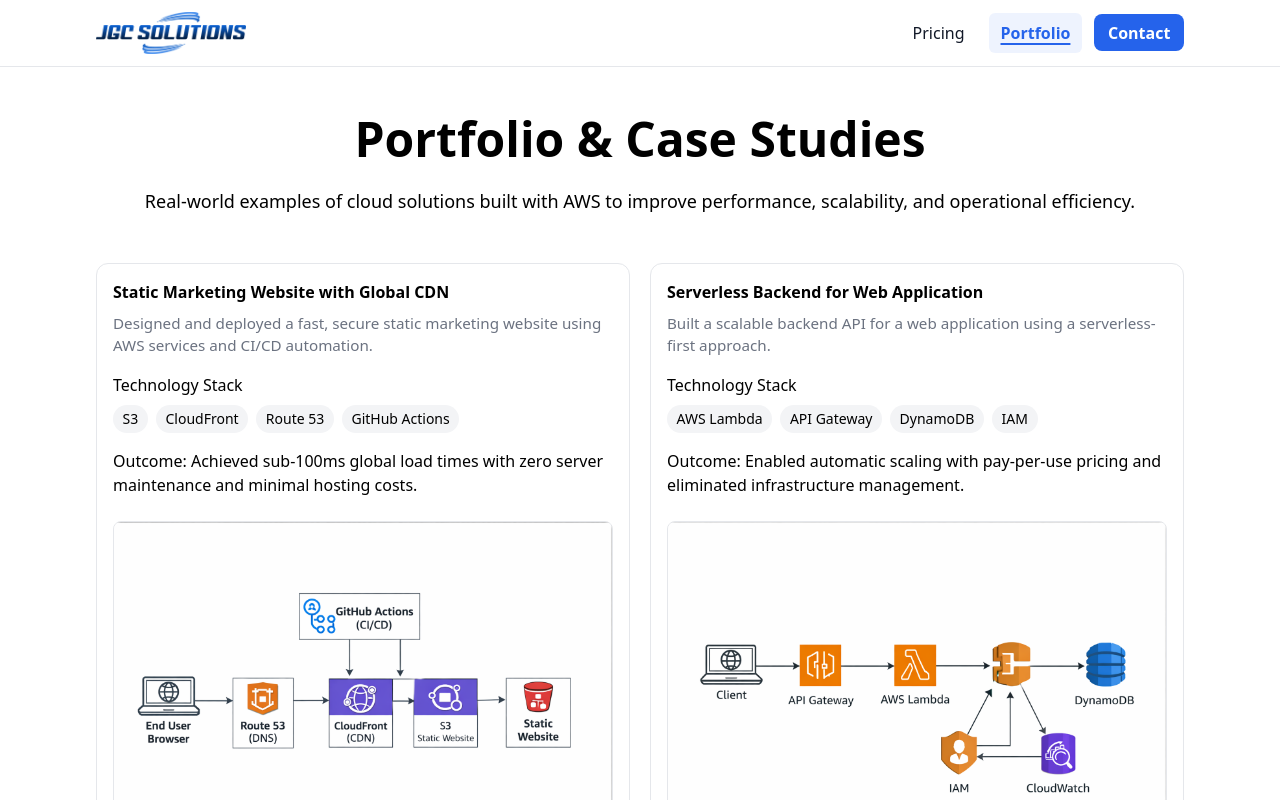
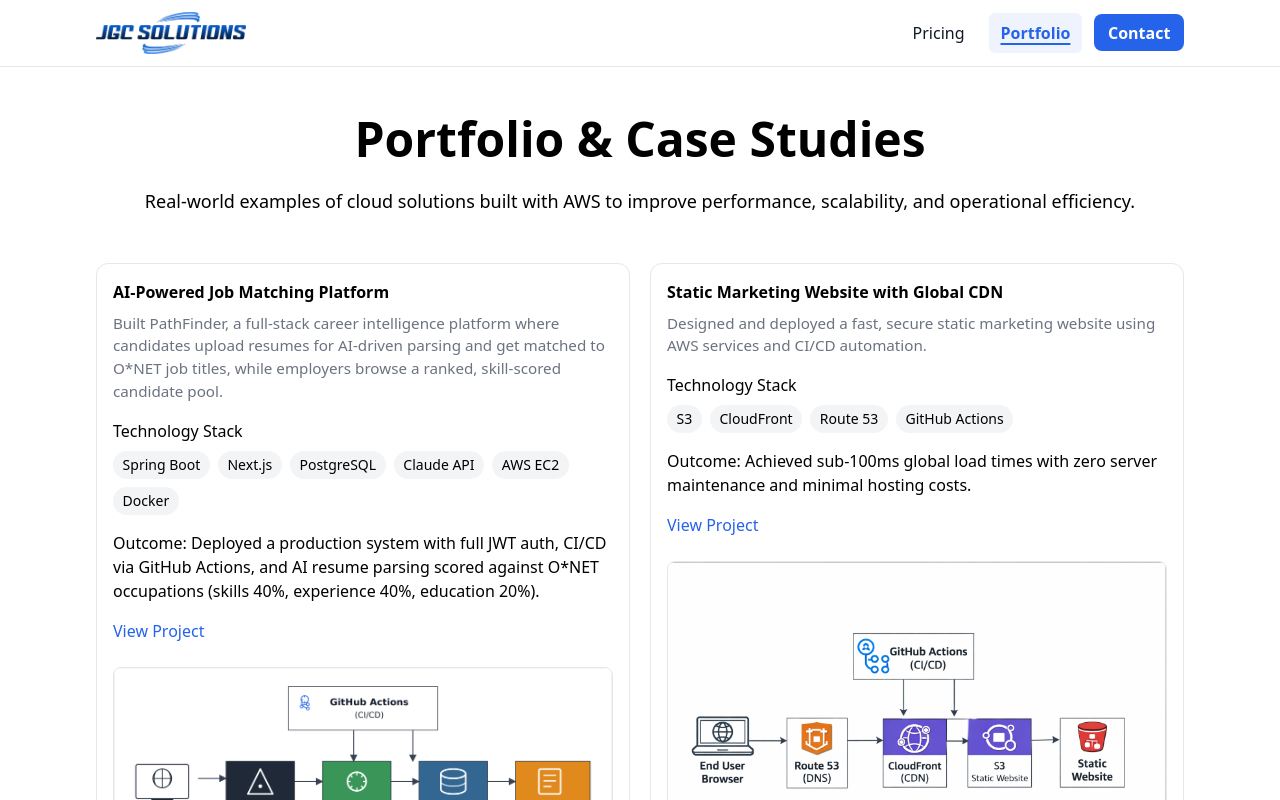
Before and after one commit to jgcsol/website, a Next.js app: page /portfolio in a window 1280 px wide. Shown: the top 800 px of the page. Built offline with nearby package versions, Linux system fonts and the light colour scheme.

Commit message:
added a new project to the portfolio

```diff
--- a/app/portfolio/page.tsx
+++ b/app/portfolio/page.tsx
@@ -13,9 +13,20 @@
   stack: string[];
   outcome: string;
   diagram?: string;
+  link?: string
 };
 
 const caseStudies: CaseStudy[] = [
+  {
+    title: "AI-Powered Job Matching Platform",
+    description:
+      "Built PathFinder, a full-stack career intelligence platform where candidates upload resumes for AI-driven parsing and get matched to O*NET job titles, while employers browse a ranked, skill-scored candidate pool.",
+    stack: ["Spring Boot", "Next.js", "PostgreSQL", "Claude API", "AWS EC2", "Docker"],
+    outcome:
+      "Deployed a production system with full JWT auth, CI/CD via GitHub Actions, and AI resume parsing scored against O*NET occupations (skills 40%, experience 40%, education 20%).",
+    diagram: "/images/pathfinderDiagram.png",
+    link: "https://pathfinder.jgcsol.com",
+  },
   {
     title: "Static Marketing Website with Global CDN",
     description:
@@ -24,6 +35,7 @@
     outcome:
       "Achieved sub-100ms global load times with zero server maintenance and minimal hosting costs.",
     diagram: "/images/staticWebsiteDiagram.png",
+    link: "https://jgcsol.com",
   },
   {
     title: "Serverless Backend for Web Application",
@@ -41,7 +53,7 @@
     stack: ["AWS Lambda", "EventBridge", "SES", "S3"],
     outcome:
       "Reduced manual effort by 70% and improved reporting reliability.",
-      diagram: "/images/automatedWorkflow.png"
+    diagram: "/images/automatedWorkflow.png"
   },
   {
     title: "AI-Powered Document Processing",
@@ -50,7 +62,7 @@
     stack: ["AWS Textract", "AWS Comprehend", "Lambda", "S3"],
     outcome:
       "Converted unstructured documents into searchable, structured data.",
-      diagram: "/images/documentProcessor.png"
+    diagram: "/images/documentProcessor.png"
   },
 ];
 
@@ -74,9 +86,9 @@
 
             <div className="mt-4">
               <p className="font-medium">Technology Stack</p>
-              <ul className="mt-2" style={{display: 'flex', flexWrap: 'wrap', gap: '0.5rem'}}>
+              <ul className="mt-2" style={{ display: 'flex', flexWrap: 'wrap', gap: '0.5rem' }}>
                 {project.stack.map((tech) => (
-                  <li key={tech} className="text-sm" style={{background:'#f3f4f6',padding:'0.25rem 0.6rem',borderRadius:999}}>
+                  <li key={tech} className="text-sm" style={{ background: '#f3f4f6', padding: '0.25rem 0.6rem', borderRadius: 999 }}>
                     {tech}
                   </li>
                 ))}
@@ -86,6 +98,17 @@
             <p className="mt-4">
               <span className="font-medium">Outcome:</span> {project.outcome}
             </p>
+
+            {project.link && (
+              <a
+                href={project.link}
+                target="_blank"
+                rel="noopener noreferrer"
+                className="mt-4 inline-block text-blue-600 hover:underline"
+              >
+              {"View Project"}
+            </a>
+            )}
 
             {project.diagram && (
               <Image src={project.diagram} alt={`${project.title} architecture diagram`} className="mt-6 rounded-lg border" width={600} height={400} />
```
Also changed, not shown: public/images/pathfinderDiagram.png (added).
